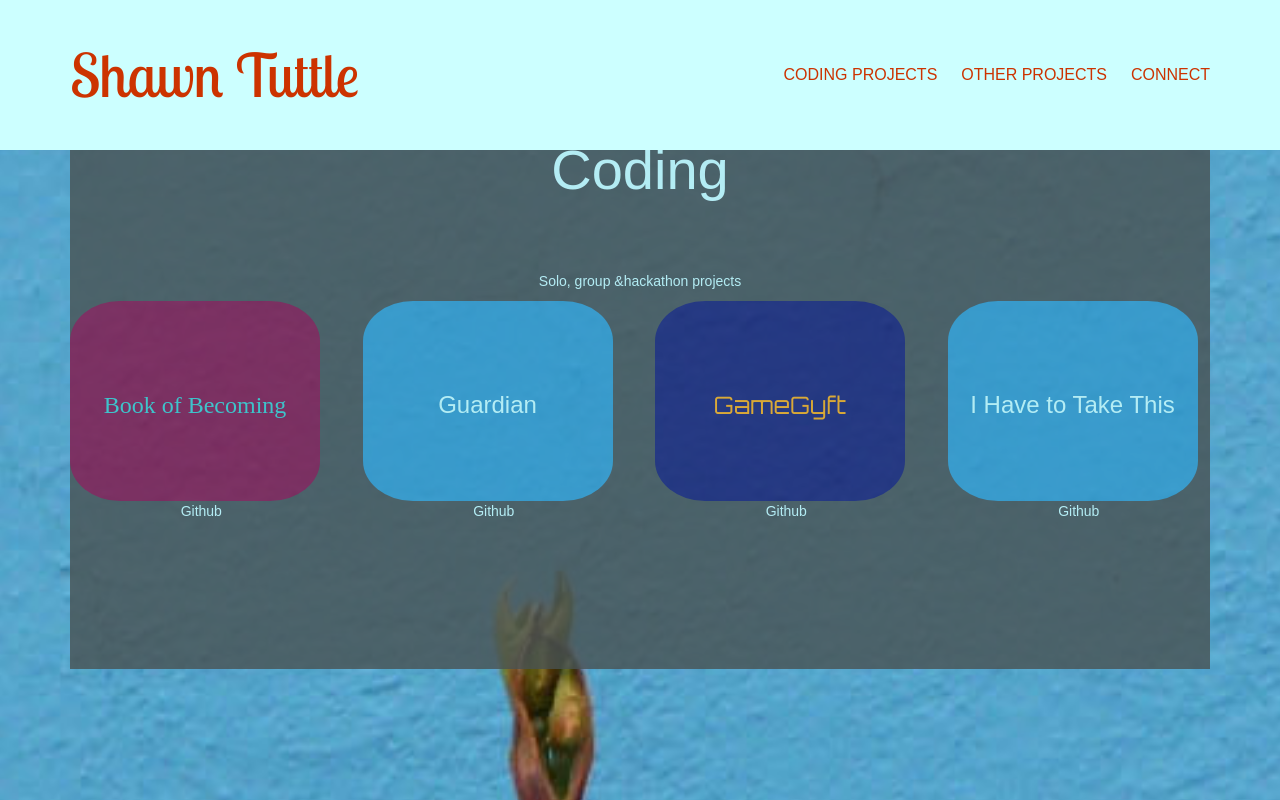
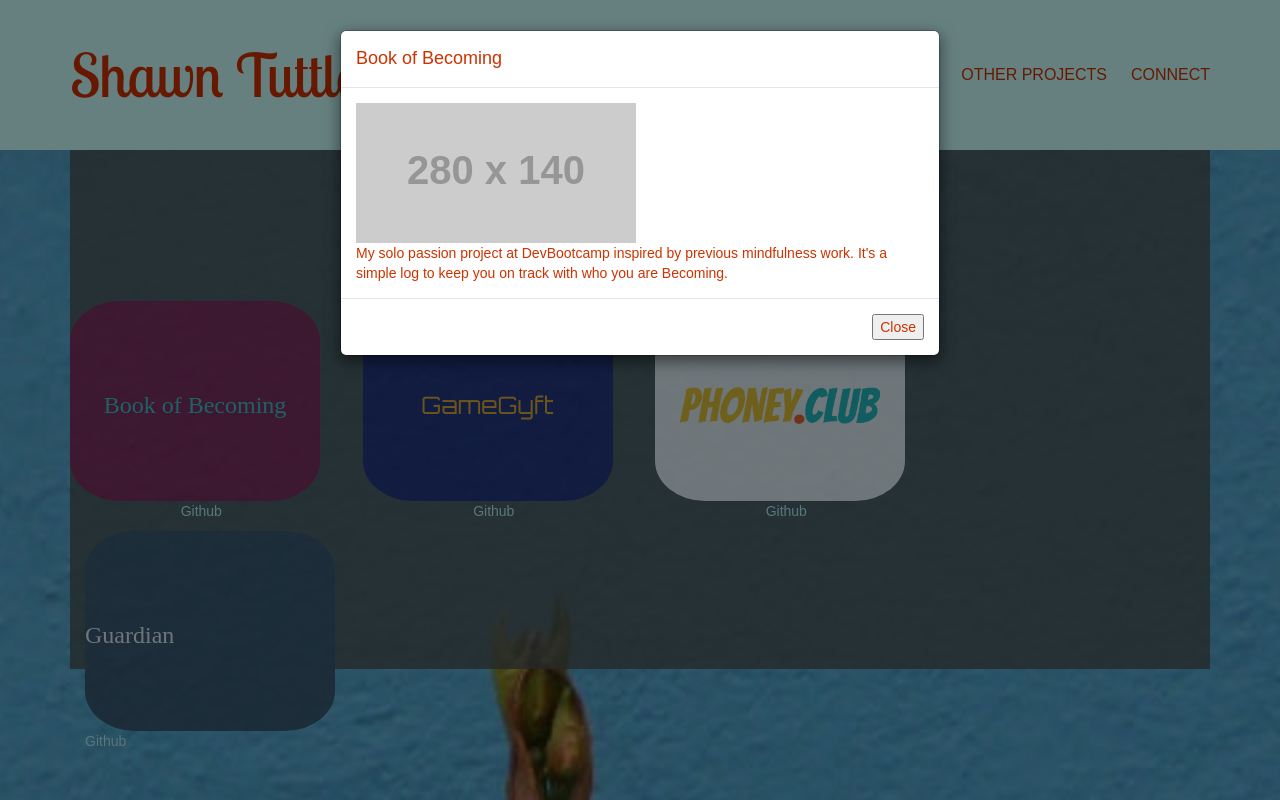
Before and after one commit to ShawnTe/portfolio-site, a plain HTML site: page framework-bootstrap/index.htm in a window 1280 px wide. Both pictures are taken after a click on the element "Book of Becoming". Shown: the part 511-1311 px from the top of the page. Drawn offline with nearby package versions, Linux system fonts and the light colour scheme; placeholder pictures from the web are drawn by us; a web font is replaced by a local one.

Commit message:
Add descriptions to remaining modals. Add logo fonts and colors to thumbs

```diff
--- a/framework-bootstrap/css/style.css
+++ b/framework-bootstrap/css/style.css
@@ -160,7 +160,15 @@ section {
   height: 200px;
   background-color: #1a1F71;
 }
-
+.phoney-logo {
+  margin: 20px auto 0 auto;
+  overflow: hidden;
+  background: transparent url("../images/phoney-logo.png") top center no-repeat;
+  background-size: 200px 47px;
+  width: 200px;
+  height: 47px;
+  display: block;
+}
 #gamegyft {
   font-family: 'Orbitron', serif;
   background-color: #1a1F71;
@@ -173,11 +181,12 @@ section {
   color: #39cccc;
 }
 #guardian {
-  background-color: #;
-  color: #;
+  background-color: #34495e;
+  font-family: Futura;
+  color: #fff;
 }
 #i-have-to-take-this {
-  background-color: #;
+  background-color: #fff;
   color: #;
 }
 .background {
--- a/framework-bootstrap/index.htm
+++ b/framework-bootstrap/index.htm
@@ -37,18 +37,10 @@
 
       <div class="row text-center">
         <div class="col-md-3">
-          <div class="project-logo circle hand-cursor" id=book-of-becoming>
+          <div class="project-logo circle hand-cursor" id=book-of-becoming data-toggle="modal" data-target="#project1">
             <h3>Book of Becoming</h3>
           </div>
           <p><a href="https://github.com/ShawnTe/book-of-becoming">Github</a></p>
-        </div>
-        <div class="col-md-3">
-          <!-- <img src="http://placehold.it/220x120"> -->
-          <div class="project-logo circle hand-cursor" id=guardian>
-            <h3>Guardian</h3>
-          </div>
-          <!-- <img class="img-responsive hand-cursor center" src="http://placehold.it/220x120" data-toggle="modal" data-target="#project2"> -->
-          <p><a href="https://github.com/ShawnTe/guardian">Github</a></p>
         </div>
         <div class="col-md-3">
           <!-- <img class="img-responsive hand-cursor center" src="http://placehold.it/220x120" data-toggle="modal" data-target="#project3"> -->
@@ -59,14 +51,22 @@
         </div>
         <div class="col-md-3">
           <!-- <img class="img-responsive hand-cursor center" src="http://placehold.it/220x120" data-toggle="modal" data-target="#project4"> -->
-          <div class="project-logo circle hand-cursor" id=i-have-to-take-this>
-            <h3>I Have to Take This</h3>
+          <div class="project-logo circle hand-cursor" id=i-have-to-take-this data-toggle="modal" data-target="#project4">
+             <p class="phoney-logo"></p>
           </div>
           <p><a href="https://github.com/ShawnTe/server-i-have-to-take-this">Github</a></p>
         </div>
       </div>
+      <div class="col-md-3">
+        <!-- <img src="http://placehold.it/220x120"> -->
+        <div class="project-logo circle hand-cursor" id=guardian data-toggle="modal" data-target="#project2">
+          <h3>Guardian</h3>
+        </div>
+        <!-- <img class="img-responsive hand-cursor center" src="http://placehold.it/220x120" data-toggle="modal" data-target="#project2"> -->
+        <p><a href="https://github.com/ShawnTe/guardian">Github</a></p>
+      </div>
     </section>
-
+</div>
 
     <!-- Other Projects section -->
     <section id=other-projects>
@@ -178,11 +178,11 @@
       <div class="modal-dialog">
         <div class="modal-content">
           <div class="modal-header">
-            <h4 class="modal-title" id="myModalLabel">Favorite App Page</h4>
+            <h4 class="modal-title" id="myModalLabel">Book of Becoming</h4>
           </div>
           <div class="modal-body">
           <img class="img-responsive" src="http://placehold.it/280x140">
-            This was my first project in this class. I learned a lot about HTML and CSS.
+            My solo passion project at DevBootcamp inspired by previous mindfulness work. It's a simple log to keep you on track with who you are Becoming.
           </div>
           <div class="modal-footer">
             <button type="button" class="btn btn-default" data-dismiss="modal">Close</button>
@@ -195,11 +195,11 @@
       <div class="modal-dialog">
         <div class="modal-content">
           <div class="modal-header">
-            <h4 class="modal-title" id="myModalLabel">Favorite App Page</h4>
+            <h4 class="modal-title" id="myModalLabel">Guardian</h4>
           </div>
           <div class="modal-body">
           <img class="img-responsive" src="http://placehold.it/280x140">
-            This was my first project in this class. I learned a lot about HTML and CSS.
+            Final project for DevBootcamp featuring drone hardware and a Rails app. A mobile-first app that helps you get home safely.
           </div>
           <div class="modal-footer">
             <button type="button" class="btn btn-default" data-dismiss="modal">Close</button>
@@ -229,11 +229,11 @@
       <div class="modal-dialog">
         <div class="modal-content">
           <div class="modal-header">
-            <h4 class="modal-title" id="myModalLabel">Favorite App Page</h4>
+            <h4 class="modal-title" id="myModalLabel">phoney.club</h4>
           </div>
           <div class="modal-body">
           <img class="img-responsive" src="http://placehold.it/280x140">
-            This was my first project in this class. I learned a lot about HTML and CSS.
+          Created for the Tech Crunch Disrupt 2016 Hackathon. This is a mobile-first app for those times when you're trapped in a bad conversation and need a smooth excuse to escape.
           </div>
           <div class="modal-footer">
             <button type="button" class="btn btn-default" data-dismiss="modal">Close</button>
```
Also changed, not shown: framework-bootstrap/images/phoney-logo.png (added).
